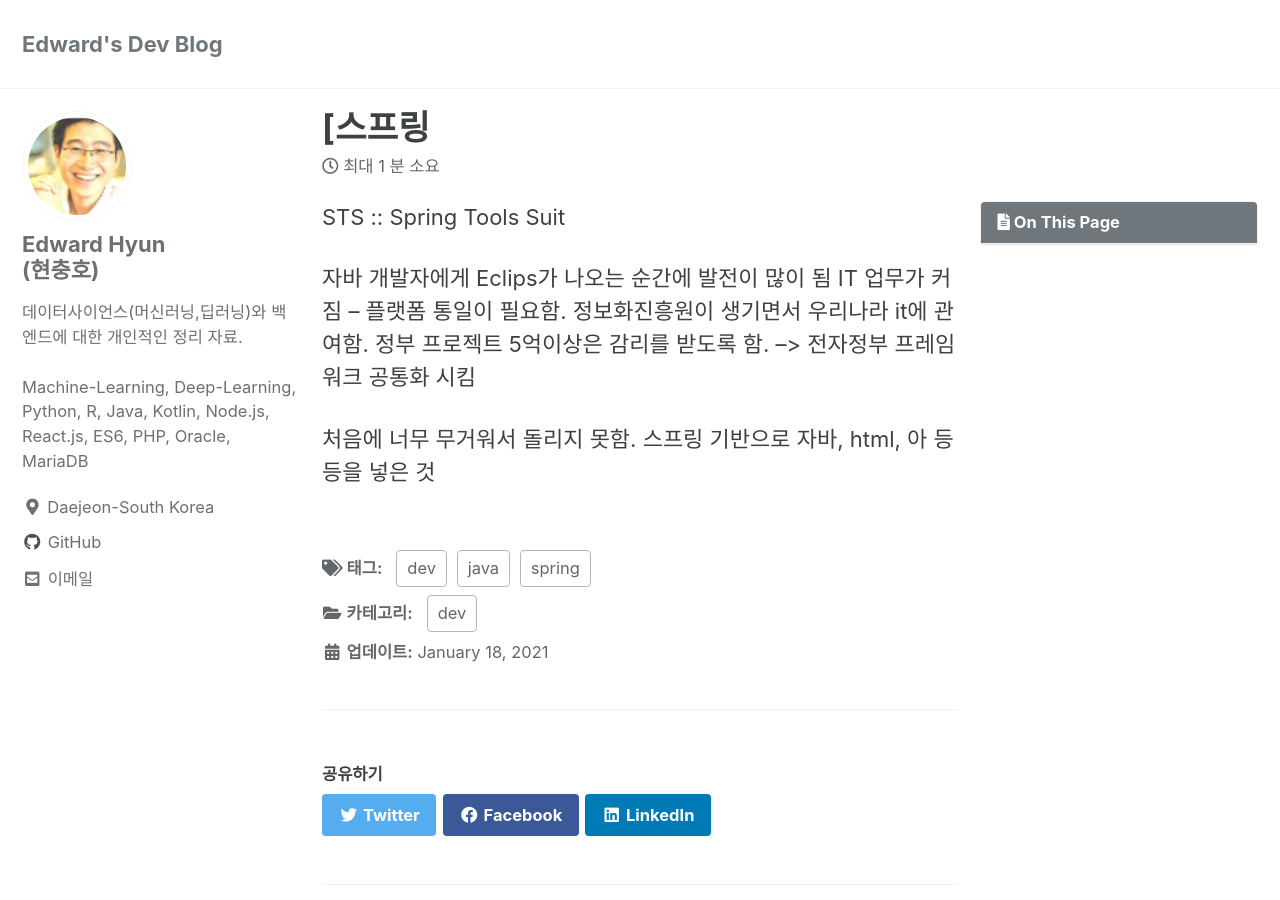
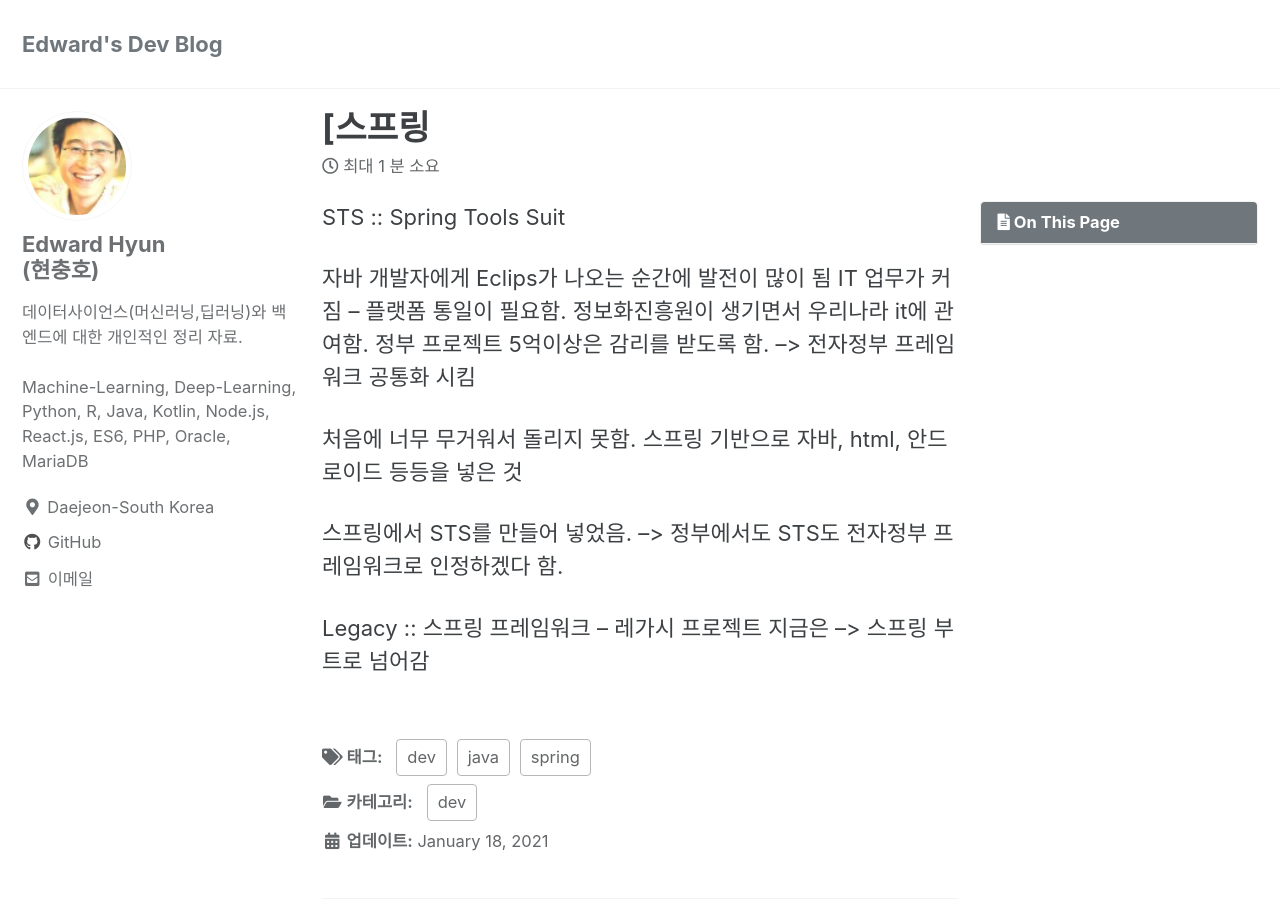
Before and after one commit to iamhch24/iamhch24.github.io, a Jekyll site: the page built from _posts/2021-01-18-[스피링].md, in a window 1280 px wide and 900 px high. Built offline with Jekyll 4.4.1, drawn with Linux system fonts in a browser that asks for light colours; cached includes are drawn as plain includes.

Commit message:
_posts/2021-01-18-[스피링].md updated from https://stackedit.io/

```diff
--- a/_posts/2021-01-18-[스피링].md
+++ b/_posts/2021-01-18-[스피링].md
@@ -19,8 +19,15 @@ IT 업무가 커짐 -- 플랫폼 통일이 필요함.
 --> 전자정부 프레임워크 공통화 시킴
 
 처음에 너무 무거워서 돌리지 못함.
-스프링 기반으로 자바, html, 아 등등을 넣은 것
+스프링 기반으로 자바, html, 안드로이드 등등을 넣은 것
+
+스프링에서 STS를 만들어 넣었음.
+--> 정부에서도 STS도 전자정부 프레임워크로 인정하겠다 함.
+
+Legacy :: 스프링 프레임워크 -- 레가시 프로젝트
+지금은 --> 스프링 부트로 넘어감
+
 
 <!--stackedit_data:
-eyJoaXN0b3J5IjpbLTIwMjk3MzkyMTZdfQ==
+eyJoaXN0b3J5IjpbLTYzMDY5NjgzMV19
 -->
```
